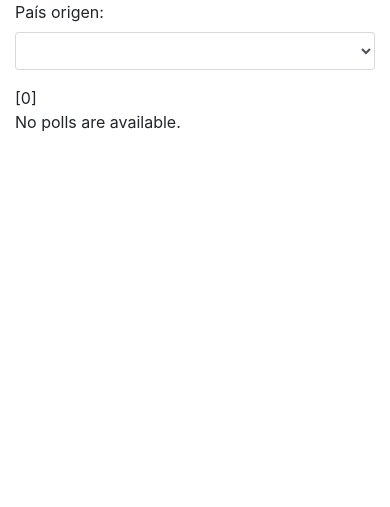
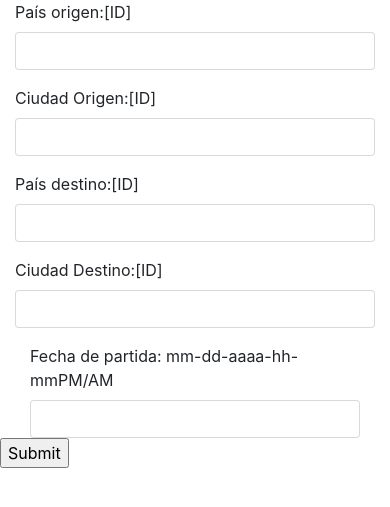
Before and after one commit to benelli91/ServidorWebPIS, a Django app: page / in a window 390 px wide. Shown: the top 507 px of the page. Run offline with Django 3.2, Linux system fonts and the light colour scheme; data that the repository does not hold is empty; some libraries are stand-ins or nearby versions.

Commit message:
Backtraking v2

```diff
--- a/db/templates/db/index.html
+++ b/db/templates/db/index.html
@@ -12,21 +12,54 @@
     <link rel="stylesheet" href="https://maxcdn.bootstrapcdn.com/bootstrap/4.0.0-beta/css/bootstrap.min.css" integrity="sha384-/Y6pD6FV/Vv2HJnA6t+vslU6fwYXjCFtcEpHbNJ0lyAFsXTsjBbfaDjzALeQsN6M" crossorigin="anonymous">
   </head>
   <body>
+    <form  action="/" method="post">
       <div class="container">
         <div class="form-group">
-      <label for="sel1">País origen:</label>
-      <select class="form-control" id="sel1">
-        {%for p in list_paises%}
-          <option>{{p.name}}</option>
-        {%endfor%}
-      </select>
+          <label for="sel1">País origen:[ID]</label>
+          <input type="text" class="form-control" name="paisOrig" id="usr">
+        </div>
+        <div class="form-group">
+          <label for="usr">Ciudad Origen:[ID]</label>
+          <input type="text" class="form-control" name="ciudOrig" id="usr">
+        </div>
+        <div class="form-group">
+          <label for="sel1">País destino:[ID]</label>
+          <input type="text" class="form-control" name="paisDest" id="usr">
+        </div>
+        <div class="form-group">
+          <label for="usr">Ciudad Destino:[ID]</label>
+          <input type="text" class="form-control" name="ciudDest" id="usr">
+        </div>
+        <div class="container">
+            <div class="row">
+                <div class='col-sm-6'>
+                    <label for="usr">Fecha de partida: mm-dd-aaaa-hh-mmPM/AM</label>
+                    <input type='text' class="form-control" name="datetime" id='datetimepicker4' />
+                </div>
+                <script type="text/javascript">
+                    $(function () {
+                        $('#datetimepicker4').datetimepicker();
+                    });
+                </script>
             </div>
         </div>
+      </div>
+
+      {% csrf_token %}
+      {{ form }}
+      <input type="submit" value="Submit" />
+  </form>
+  <from>
+    {%if msg_err == "" %}
+      <div>
+        <label for="sel1">Origen: {{paisOrigen}} - {{ciudadOrigen}}</label>
+      </div>
+      <div>
+        <label for="sel1">Destino: {{paisDestino}} - {{ciudadDestino}}</label>
+      </div>
       <div class="container-fluid">
-      {{max_cost}}
         {% if latest_question_list %}
             <ul class="list-group">
-            <li class="list-group-item"> TravelId - Fecha y hora -  Precio  - Pais de origen  - ciudad de origen - Pais de destino - ciudad de destino</li>
               {% for q in latest_question_list %}
               <li class="list-group-item">
               {% for question in q %}
@@ -36,14 +69,16 @@
                   {{question.idtravel}}</a>
 
                 {% endfor %}
-            </li>
             {%endfor%}
             </ul>
         {% else %}
             <p>No polls are available.</p>
         {% endif %}
-
+      {%else%}
+        <p>{{msg_err}}</p>
+      {% endif %}
     </div>
+  </from>
 
     <!-- Optional JavaScript -->
     <!-- jQuery first, then Popper.js, then Bootstrap JS -->
--- a/db/views.py
+++ b/db/views.py
@@ -81,29 +81,79 @@ def recursion(origin_country,origin_city,destination_country,destination_city,co
         #index += 1
 
 def index(request):
-    list_paises = Country.objects.all()
-    print(str(datetime.now()) + '  --inicio' )
-    datetime_object = datetime.strptime('Sep 1 2017  2:33PM', '%b %d %Y %I:%M%p')
-    datetime_object_max=datetime_object+timedelta(days=3)
-    vOrigin_country = 'URU'
-    vOrigin_city = 6
-    vDestination_country = 'ARG'
-    vDestination_city = 25
+    context = {}
+    msg_err = ""
     list_travels = []
     list_precios_travels = []
     lista_recorridos = [] #['URU-6']
     cant_travels = [0]
     cost = 0
     max_cost = [0]
-    recursion(vOrigin_country,vOrigin_city,vDestination_country,vDestination_city,cost,datetime_object,datetime_object_max,list_travels,list_precios_travels,lista_recorridos,cant_travels,0,max_cost)
-    print(cant_travels[0])
-    index = 0
-    #for index in xrange(len(list_travels)):
-    #    list_travels[index].append(' precio = ' + list_precios_travels[index])
+    list_paises = Country.objects.all()
 
-    context = {
-    'latest_question_list': list_travels,
-    'list_paises' : list_paises,
-    'max_cost' :max_cost}
-    print(str(datetime.now())+ '  --fin')
+    aux_country_orig = Country.objects
+    aux_city_orig = City.objects
+    aux_country_dest = Country.objects
+    aux_city_des = City.objects
+    if request.method == 'POST':
+        """datetime_object = datetime.strptime('9 1 2017  2:33PM', '%m %d %Y %I:%M%p')
+        datetime_object_max=datetime_object+timedelta(days=3)
+        vOrigin_country = 'URU'
+        vOrigin_city = 6
+        vDestination_country = 'ARG'
+        vDestination_city = 25
+        """
+
+        body = request.body.split('&')
+        print(body)
+        try:
+            aux,vOrigin_country = body[0].split('=')
+            aux,vOrigin_city = body[1].split('=')
+            aux,vDestination_country = body[2].split('=')
+            aux,vDestination_city = body[3].split('=')
+            aux,aux_time = body[4].split('=')
+            try:
+                if aux_time != "":
+                    aux_time2 = aux_time.split('-')
+                    final_aux_time = aux_time2[0]+' '+aux_time2[1]+' '+aux_time2[2]+' '+aux_time2[3]+':'+aux_time2[4]
+                    datetime_object = datetime.strptime(final_aux_time, '%m %d %Y %I:%M%p')
+                    datetime_object_max=datetime_object+timedelta(days=3)
+                else:
+                    msg_err = "hora en formato incorrecto"
+            except ValueError:
+                msg_err = "hora en formato incorrecto"
+        except ValueError:
+            msg_err = "datos de formulario incorrectos"
+
+        try:
+            aux_country_orig = Country.objects.get(id=vOrigin_country)
+            try:
+                aux_city_orig = City.objects.get(id=vOrigin_city,country=vOrigin_country)
+                try:
+                    aux_country_dest = Country.objects.get(id=vDestination_country)
+                    try:
+                        aux_city_des = City.objects.get(id=vDestination_city,country=vDestination_country)
+                    except ValueError:
+                        msg_err = "la ciudad destino no es correcta"
+                except ValueError:
+                    msg_err = "el pais destino no es correcto"
+            except ValueError:
+                msg_err = "la ciudad origen no es correcta"
+        except ValueError:
+            msg_err = "el pais origen no es correcto"
+
+
+        if msg_err == "":
+            recursion(vOrigin_country,vOrigin_city,vDestination_country,vDestination_city,cost,datetime_object,datetime_object_max,list_travels,list_precios_travels,lista_recorridos,cant_travels,0,max_cost)
+
+
+        context = {
+        'latest_question_list': list_travels,
+        'list_paises' : list_paises,
+        'paisOrigen' : aux_country_orig.name,
+        'ciudadOrigen' : aux_city_orig.name,
+        'paisDestino' : aux_country_dest.name,
+        'ciudadDestino' : aux_city_des.name,
+        'msg_err' : msg_err}
+
     return render(request, 'db/index.html', context)
```
Lines whose indentation alone changed are shown as unchanged.
